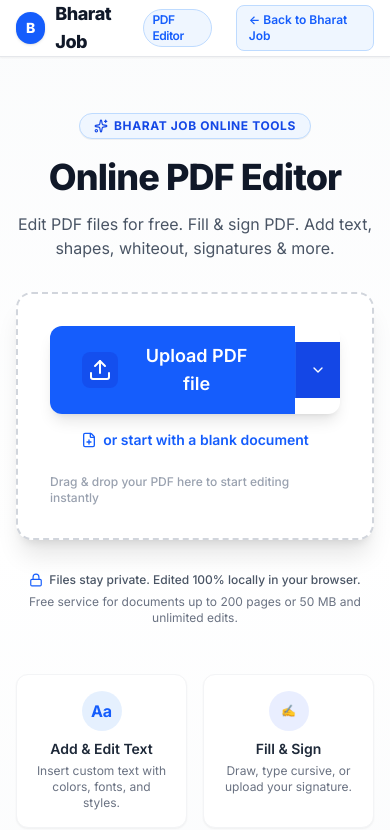
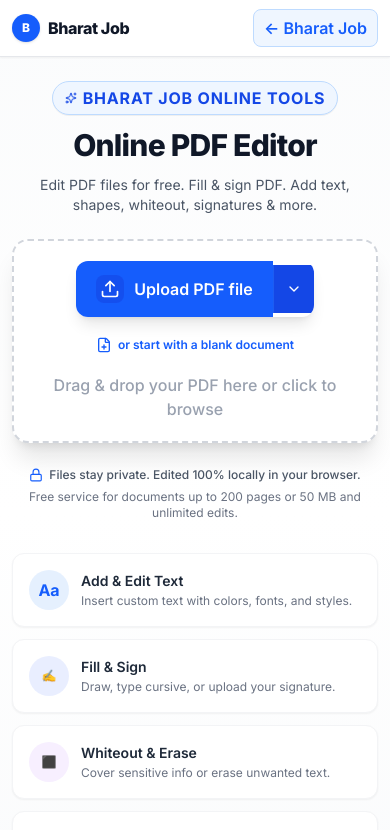
Before and after one commit to Nitecore-Solutions/pdf-editor, a Next.js app: page / in a window 390 px wide. Shown: the top 830 px of the page. Built offline with nearby package versions, Linux system fonts and the light colour scheme.

Commit message:
Make application fully responsive for mobile and tablet devices

```diff
--- a/app/components/LandingView.tsx
+++ b/app/components/LandingView.tsx
@@ -52,17 +52,17 @@
   };
 
   return (
-    <div className="flex-1 flex flex-col items-center justify-start bg-gradient-to-b from-gray-50/70 via-white to-gray-50 min-h-[calc(100vh-3.5rem)] px-4 select-none pt-8">
+    <div className="flex-1 flex flex-col items-center justify-start bg-gradient-to-b from-gray-50/70 via-white to-gray-50 min-h-[calc(100vh-3.5rem)] px-3 sm:px-6 select-none pt-4 sm:pt-10 pb-12 w-full">
       {/* Hero Header */}
-      <div className="text-center mt-6 mb-8 max-w-2xl">
-        <div className="inline-flex items-center space-x-1.5 px-3.5 py-1 rounded-full bg-blue-50 text-blue-700 text-xs font-bold uppercase tracking-wider mb-4 border border-blue-200 shadow-2xs">
-          <Sparkles className="w-3.5 h-3.5" />
+      <div className="text-center mt-2 sm:mt-4 mb-6 sm:mb-8 max-w-2xl px-2">
+        <div className="inline-flex items-center space-x-1.5 px-3 py-1 rounded-full bg-blue-50 text-blue-700 text-2xs sm:text-xs font-bold uppercase tracking-wider mb-3 sm:mb-4 border border-blue-200 shadow-2xs">
+          <Sparkles className="w-3 h-3 sm:w-3.5 sm:h-3.5" />
           <span>Bharat Job Online Tools</span>
         </div>
-        <h1 className="text-4xl sm:text-5xl font-extrabold text-gray-900 tracking-tight leading-tight">
+        <h1 className="text-3xl sm:text-4xl md:text-5xl font-extrabold text-gray-900 tracking-tight leading-tight">
           Online PDF Editor
         </h1>
-        <p className="mt-3 text-base sm:text-lg text-gray-600 font-normal">
+        <p className="mt-2.5 sm:mt-3 text-sm sm:text-base md:text-lg text-gray-600 font-normal px-2">
           Edit PDF files for free. Fill & sign PDF. Add text, shapes, whiteout, signatures & more.
         </p>
       </div>
@@ -72,7 +72,7 @@
         onDragOver={handleDragOver}
         onDragLeave={handleDragLeave}
         onDrop={handleDrop}
-        className={`w-full max-w-xl p-8 rounded-2xl border-2 border-dashed transition-all duration-200 flex flex-col items-center justify-center bg-white shadow-xl ${
+        className={`w-full max-w-xl p-5 sm:p-8 rounded-2xl border-2 border-dashed transition-all duration-200 flex flex-col items-center justify-center bg-white shadow-xl ${
           isDragging ? 'border-blue-500 bg-blue-50/40 scale-[1.01]' : 'border-gray-300 hover:border-blue-400'
         }`}
       >
@@ -85,19 +85,20 @@
         />
 
         {/* Big Blue Upload Button */}
-        <div className="flex items-center shadow-lg rounded-xl overflow-hidden group">
+        <div className="flex items-center shadow-lg rounded-xl overflow-hidden group max-w-full">
           <button
             onClick={() => fileInputRef.current?.click()}
-            className="flex items-center space-x-3 bg-blue-600 hover:bg-blue-700 text-white font-semibold text-lg px-8 py-4 transition duration-150 cursor-pointer"
+            className="flex items-center space-x-2.5 sm:space-x-3 bg-blue-600 hover:bg-blue-700 active:bg-blue-800 text-white font-semibold text-base sm:text-lg px-5 sm:px-8 py-3.5 sm:py-4 transition duration-150 cursor-pointer"
           >
-            <div className="bg-blue-700/60 p-1.5 rounded-lg">
-              <Upload className="w-6 h-6 text-white" />
+            <div className="bg-blue-700/60 p-1 sm:p-1.5 rounded-lg">
+              <Upload className="w-5 h-5 sm:w-6 sm:h-6 text-white" />
             </div>
             <span>Upload PDF file</span>
           </button>
           <button
             onClick={() => fileInputRef.current?.click()}
-            className="bg-blue-700 hover:bg-blue-800 text-white px-3.5 py-5 border-l border-blue-500/40 transition flex items-center justify-center cursor-pointer"
+            className="bg-blue-700 hover:bg-blue-800 active:bg-blue-900 text-white px-3 sm:px-3.5 py-4 sm:py-5 border-l border-blue-500/40 transition flex items-center justify-center cursor-pointer"
+            aria-label="Upload options"
           >
             <ChevronDown className="w-4 h-4" />
           </button>
@@ -107,7 +108,7 @@
         <div className="mt-4">
           <button
             onClick={onStartBlank}
-            className="text-sm font-semibold text-blue-600 hover:text-blue-800 hover:underline flex items-center space-x-1.5 cursor-pointer"
+            className="text-xs sm:text-sm font-semibold text-blue-600 hover:text-blue-800 hover:underline flex items-center space-x-1.5 cursor-pointer py-1"
           >
             <FilePlus className="w-4 h-4" />
             <span>or start with a blank document</span>
@@ -115,54 +116,62 @@
         </div>
 
         {/* Drag message */}
-        <p className="mt-6 text-xs text-gray-400 font-medium">
-          Drag & drop your PDF here to start editing instantly
+        <p className="mt-4 sm:mt-6 text-2xs sm:text-xs text-gray-400 font-medium text-center">
+          Drag & drop your PDF here or click to browse
         </p>
       </div>
 
       {/* Privacy Guarantee & Notice */}
-      <div className="mt-8 text-center max-w-lg text-xs text-gray-500 space-y-1.5">
+      <div className="mt-6 sm:mt-8 text-center max-w-lg text-xs text-gray-500 space-y-1.5 px-3">
         <div className="flex items-center justify-center space-x-1.5 text-gray-600 font-medium">
-          <Lock className="w-3.5 h-3.5 text-blue-600" />
+          <Lock className="w-3.5 h-3.5 text-blue-600 shrink-0" />
           <span>Files stay private. Edited 100% locally in your browser.</span>
         </div>
-        <p>
+        <p className="text-2xs sm:text-xs">
           Free service for documents up to 200 pages or 50 MB and unlimited edits.
         </p>
       </div>
 
       {/* Features Overview Badges */}
-      <div className="w-full max-w-4xl grid grid-cols-2 md:grid-cols-4 gap-4 mt-12 mb-10">
-        <div className="bg-white p-4 rounded-xl border border-gray-100 shadow-xs flex flex-col items-center text-center">
-          <div className="w-10 h-10 rounded-full bg-blue-100/70 text-blue-600 flex items-center justify-center mb-2 font-bold">
+      <div className="w-full max-w-4xl grid grid-cols-1 sm:grid-cols-2 md:grid-cols-4 gap-3 sm:gap-4 mt-8 sm:mt-12 mb-6">
+        <div className="bg-white p-4 rounded-xl border border-gray-100 shadow-xs flex sm:flex-col items-center sm:text-center space-x-3 sm:space-x-0">
+          <div className="w-10 h-10 rounded-full bg-blue-100/70 text-blue-600 flex items-center justify-center shrink-0 mb-0 sm:mb-2 font-bold">
             Aa
           </div>
-          <h3 className="font-semibold text-gray-800 text-sm">Add & Edit Text</h3>
-          <p className="text-xs text-gray-500 mt-1">Insert custom text with colors, fonts, and styles.</p>
+          <div>
+            <h3 className="font-semibold text-gray-800 text-sm">Add & Edit Text</h3>
+            <p className="text-xs text-gray-500 mt-0.5 sm:mt-1">Insert custom text with colors, fonts, and styles.</p>
+          </div>
         </div>
 
-        <div className="bg-white p-4 rounded-xl border border-gray-100 shadow-xs flex flex-col items-center text-center">
-          <div className="w-10 h-10 rounded-full bg-indigo-100/70 text-indigo-600 flex items-center justify-center mb-2 font-bold text-xs">
+        <div className="bg-white p-4 rounded-xl border border-gray-100 shadow-xs flex sm:flex-col items-center sm:text-center space-x-3 sm:space-x-0">
+          <div className="w-10 h-10 rounded-full bg-indigo-100/70 text-indigo-600 flex items-center justify-center shrink-0 mb-0 sm:mb-2 font-bold text-xs">
             ✍️
           </div>
-          <h3 className="font-semibold text-gray-800 text-sm">Fill & Sign</h3>
-          <p className="text-xs text-gray-500 mt-1">Draw, type cursive, or upload your signature.</p>
+          <div>
+            <h3 className="font-semibold text-gray-800 text-sm">Fill & Sign</h3>
+            <p className="text-xs text-gray-500 mt-0.5 sm:mt-1">Draw, type cursive, or upload your signature.</p>
+          </div>
         </div>
 
-        <div className="bg-white p-4 rounded-xl border border-gray-100 shadow-xs flex flex-col items-center text-center">
-          <div className="w-10 h-10 rounded-full bg-purple-100/70 text-purple-600 flex items-center justify-center mb-2 font-bold text-xs">
+        <div className="bg-white p-4 rounded-xl border border-gray-100 shadow-xs flex sm:flex-col items-center sm:text-center space-x-3 sm:space-x-0">
+          <div className="w-10 h-10 rounded-full bg-purple-100/70 text-purple-600 flex items-center justify-center shrink-0 mb-0 sm:mb-2 font-bold text-xs">
             ⬛
           </div>
-          <h3 className="font-semibold text-gray-800 text-sm">Whiteout & Erase</h3>
-          <p className="text-xs text-gray-500 mt-1">Cover sensitive info or erase unwanted text.</p>
+          <div>
+            <h3 className="font-semibold text-gray-800 text-sm">Whiteout & Erase</h3>
+            <p className="text-xs text-gray-500 mt-0.5 sm:mt-1">Cover sensitive info or erase unwanted text.</p>
+          </div>
         </div>
 
-        <div className="bg-white p-4 rounded-xl border border-gray-100 shadow-xs flex flex-col items-center text-center">
-          <div className="w-10 h-10 rounded-full bg-amber-100/70 text-amber-600 flex items-center justify-center mb-2 font-bold text-xs">
+        <div className="bg-white p-4 rounded-xl border border-gray-100 shadow-xs flex sm:flex-col items-center sm:text-center space-x-3 sm:space-x-0">
+          <div className="w-10 h-10 rounded-full bg-amber-100/70 text-amber-600 flex items-center justify-center shrink-0 mb-0 sm:mb-2 font-bold text-xs">
             📐
           </div>
-          <h3 className="font-semibold text-gray-800 text-sm">Shapes & Annotate</h3>
-          <p className="text-xs text-gray-500 mt-1">Freehand pen, highlighter, rectangles, and arrows.</p>
+          <div>
+            <h3 className="font-semibold text-gray-800 text-sm">Shapes & Annotate</h3>
+            <p className="text-xs text-gray-500 mt-0.5 sm:mt-1">Freehand pen, highlighter, rectangles, and arrows.</p>
+          </div>
         </div>
       </div>
     </div>
--- a/app/components/Navbar.tsx
+++ b/app/components/Navbar.tsx
@@ -30,58 +30,62 @@
 }) => {
   return (
     <header className="w-full bg-white border-b border-gray-200 sticky top-0 z-40 shadow-xs select-none">
-      <div className="max-w-7xl mx-auto px-4 sm:px-6 flex items-center justify-between h-14">
+      <div className="max-w-7xl mx-auto px-3 sm:px-6 flex items-center justify-between h-14">
         {/* Brand Logo & Name */}
-        <div className="flex items-center space-x-6">
+        <div className="flex items-center space-x-3 sm:space-x-6 shrink-0">
           <div
             onClick={onReset}
-            className="flex items-center space-x-2.5 cursor-pointer group"
+            className="flex items-center space-x-2 sm:space-x-2.5 cursor-pointer group"
           >
-            <div className="w-8 h-8 rounded-full bg-blue-600 flex items-center justify-center text-white font-black text-sm shadow-sm group-hover:bg-blue-700 transition">
+            <div className="w-7 h-7 sm:w-8 sm:h-8 rounded-full bg-blue-600 flex items-center justify-center text-white font-black text-xs sm:text-sm shadow-sm group-hover:bg-blue-700 transition shrink-0">
               B
             </div>
-            <span className="font-extrabold text-lg sm:text-xl text-gray-900 tracking-tight flex items-center gap-1.5">
+            <span className="font-extrabold text-base sm:text-lg md:text-xl text-gray-900 tracking-tight flex items-center gap-1 sm:gap-1.5">
               <span>Bharat Job</span>
-              <span className="text-xs font-semibold text-blue-600 bg-blue-50 px-2 py-0.5 rounded-full border border-blue-200">PDF Editor</span>
+              <span className="hidden xs:inline text-2xs sm:text-xs font-semibold text-blue-600 bg-blue-50 px-1.5 sm:px-2 py-0.5 rounded-full border border-blue-200">PDF Editor</span>
             </span>
           </div>
 
           {/* Nav links: ONLY Edit */}
-          <nav className="hidden sm:flex items-center space-x-5 text-sm font-medium text-gray-600">
-            <span className="text-blue-600 font-bold cursor-pointer border-b-2 border-blue-600 pb-0.5 flex items-center gap-1">
-              Edit PDF
-            </span>
-          </nav>
+          {!isEditing && (
+            <nav className="hidden md:flex items-center space-x-5 text-sm font-medium text-gray-600">
+              <span className="text-blue-600 font-bold cursor-pointer border-b-2 border-blue-600 pb-0.5 flex items-center gap-1">
+                Edit PDF
+              </span>
+            </nav>
+          )}
         </div>
 
         {/* Center: File Title if editing */}
         {isEditing && fileName && (
-          <div className="hidden md:flex items-center space-x-2 bg-gray-100/80 px-3 py-1 rounded-full text-xs text-gray-700 max-w-xs truncate border border-gray-200">
+          <div className="hidden lg:flex items-center space-x-2 bg-gray-100/80 px-3 py-1 rounded-full text-xs text-gray-700 max-w-xs truncate border border-gray-200">
             <FileText className="w-3.5 h-3.5 text-blue-600 shrink-0" />
             <span className="truncate font-medium">{fileName}</span>
           </div>
         )}
 
         {/* Right Tools & Actions */}
-        <div className="flex items-center space-x-3">
+        <div className="flex items-center space-x-1.5 sm:space-x-3">
           {isEditing ? (
             <>
               {/* Zoom controls */}
               <div className="flex items-center bg-gray-100 rounded-lg p-0.5 border border-gray-200 text-xs text-gray-700">
                 <button
-                  onClick={() => onZoomChange && onZoomChange(Math.max(0.5, zoom - 0.1))}
-                  className="p-1.5 hover:bg-white rounded transition hover:text-blue-600 cursor-pointer"
+                  onClick={() => onZoomChange && onZoomChange(Math.max(0.3, zoom - 0.1))}
+                  className="p-1 sm:p-1.5 hover:bg-white rounded transition hover:text-blue-600 cursor-pointer active:bg-gray-200"
                   title="Zoom Out"
+                  aria-label="Zoom Out"
                 >
                   <ZoomOut className="w-3.5 h-3.5" />
                 </button>
-                <span className="px-2 font-semibold min-w-10 text-center">
+                <span className="px-1 sm:px-2 font-semibold min-w-8 sm:min-w-10 text-center text-2xs sm:text-xs">
                   {Math.round(zoom * 100)}%
                 </span>
                 <button
-                  onClick={() => onZoomChange && onZoomChange(Math.min(2.0, zoom + 0.1))}
-                  className="p-1.5 hover:bg-white rounded transition hover:text-blue-600 cursor-pointer"
+                  onClick={() => onZoomChange && onZoomChange(Math.min(2.5, zoom + 0.1))}
+                  className="p-1 sm:p-1.5 hover:bg-white rounded transition hover:text-blue-600 cursor-pointer active:bg-gray-200"
                   title="Zoom In"
+                  aria-label="Zoom In"
                 >
                   <ZoomIn className="w-3.5 h-3.5" />
                 </button>
@@ -91,8 +95,9 @@
               {onToggleThumbnails && (
                 <button
                   onClick={onToggleThumbnails}
-                  className="p-2 text-gray-600 hover:text-blue-600 hover:bg-gray-100 rounded-lg transition border border-transparent hover:border-gray-200 cursor-pointer"
+                  className="p-1.5 sm:p-2 text-gray-600 hover:text-blue-600 hover:bg-gray-100 rounded-lg transition border border-transparent hover:border-gray-200 cursor-pointer active:bg-gray-200"
                   title="Pages Overview & Thumbnails"
+                  aria-label="Pages Overview"
                 >
                   <Layers className="w-4 h-4" />
                 </button>
@@ -101,20 +106,21 @@
               {/* Exit / Back */}
               <button
                 onClick={onReset}
-                className="flex items-center space-x-1 text-xs text-gray-500 hover:text-red-600 px-2.5 py-1.5 rounded-lg transition hover:bg-red-50 cursor-pointer font-medium"
+                className="flex items-center space-x-1 text-xs text-gray-500 hover:text-red-600 px-2 sm:px-2.5 py-1.5 rounded-lg transition hover:bg-red-50 cursor-pointer font-medium active:bg-red-100"
                 title="Exit Editor"
+                aria-label="Exit Editor"
               >
                 <ArrowLeft className="w-3.5 h-3.5" />
-                <span className="hidden sm:inline">Back</span>
+                <span className="hidden sm:inline">Exit</span>
               </button>
             </>
           ) : (
             <a
               href="https://bharatjobresult.com"
               target="_top"
-              className="text-xs font-semibold text-blue-600 hover:text-blue-800 bg-blue-50 px-3 py-1.5 rounded-lg border border-blue-200 hover:bg-blue-100 transition"
+              className="text-2xs sm:text-xs font-semibold text-blue-600 hover:text-blue-800 bg-blue-50 px-2.5 sm:px-3 py-1.5 rounded-lg border border-blue-200 hover:bg-blue-100 transition whitespace-nowrap"
             >
-              ← Back to Bharat Job
+              ← <span className="hidden xs:inline">Back to </span>Bharat Job
             </a>
           )}
         </div>
--- a/app/components/Toolbar.tsx
+++ b/app/components/Toolbar.tsx
@@ -96,7 +96,7 @@
   const colors = ['#000000', '#1e293b', '#dc2626', '#16a34a', '#2563eb', '#ca8a04', '#9333ea', '#ffffff'];
 
   return (
-    <div className="sticky top-14 z-30 flex items-center justify-center w-full px-4 bg-gray-50/90 backdrop-blur-md border-b border-gray-200 select-none relative h-13">
+    <div className="sticky top-14 z-30 flex items-center justify-start sm:justify-center w-full px-2 sm:px-4 bg-gray-50/95 backdrop-blur-md border-b border-gray-200 select-none relative h-13 overflow-x-auto no-scrollbar">
       <input
         type="file"
         ref={imageInputRef}
@@ -106,7 +106,7 @@
       />
 
       {/* Main Tool Bar (Bharat Job Style) */}
-      <div className="inline-flex items-center bg-white rounded-xl shadow-md border border-gray-200 p-1 divide-x divide-gray-100 text-xs sm:text-sm font-medium text-gray-700">
+      <div className="inline-flex items-center bg-white rounded-xl shadow-md border border-gray-200 p-1 divide-x divide-gray-100 text-xs sm:text-sm font-medium text-gray-700 shrink-0 mx-auto sm:mx-0">
 
         {/* TEXT TOOL */}
         <div className="relative">
@@ -370,7 +370,7 @@
 
       {/* Dynamic Element Styling Sub-Bar when an element is selected */}
       {selectedElement && (
-        <div className="absolute top-full mt-1.5 left-1/2 -translate-x-1/2 inline-flex items-center bg-white/95 backdrop-blur-xs rounded-xl shadow-xl border border-emerald-300/80 px-3 py-1.5 space-x-3 text-xs z-50 animate-in fade-in slide-in-from-top-1 duration-150 whitespace-nowrap">
+        <div className="fixed sm:absolute top-[7.25rem] sm:top-full mt-1.5 left-1/2 -translate-x-1/2 inline-flex items-center bg-white/95 backdrop-blur-xs rounded-xl shadow-xl border border-emerald-300/80 px-2.5 sm:px-3 py-1.5 space-x-2 sm:space-x-3 text-xs z-50 animate-in fade-in slide-in-from-top-1 duration-150 whitespace-nowrap max-w-[96vw] overflow-x-auto no-scrollbar">
 
           {/* Element Type Indicator */}
           <span className="font-semibold text-emerald-700 uppercase tracking-wider text-2xs bg-emerald-50 px-2 py-0.5 rounded border border-emerald-200">
--- a/app/globals.css
+++ b/app/globals.css
@@ -14,8 +14,8 @@
 
 /* Custom scrollbars */
 ::-webkit-scrollbar {
-  width: 8px;
-  height: 8px;
+  width: 6px;
+  height: 6px;
 }
 
 ::-webkit-scrollbar-track {
@@ -31,6 +31,15 @@
   background: #94a3b8;
 }
 
+/* Hide scrollbar utility */
+.no-scrollbar::-webkit-scrollbar {
+  display: none;
+}
+.no-scrollbar {
+  -ms-overflow-style: none;
+  scrollbar-width: none;
+}
+
 /* Canvas styling */
 canvas {
   image-rendering: -webkit-optimize-contrast;
```
Also changed, not shown: app/components/PageEditor.tsx (+10 -8 lines), app/components/PdfEditor.tsx (+21 -13 lines), app/components/SignatureModal.tsx (+53 -45 lines), app/components/ThumbnailsDrawer.tsx (+15 -4 lines), app/layout.tsx (+7 -1 lines).
